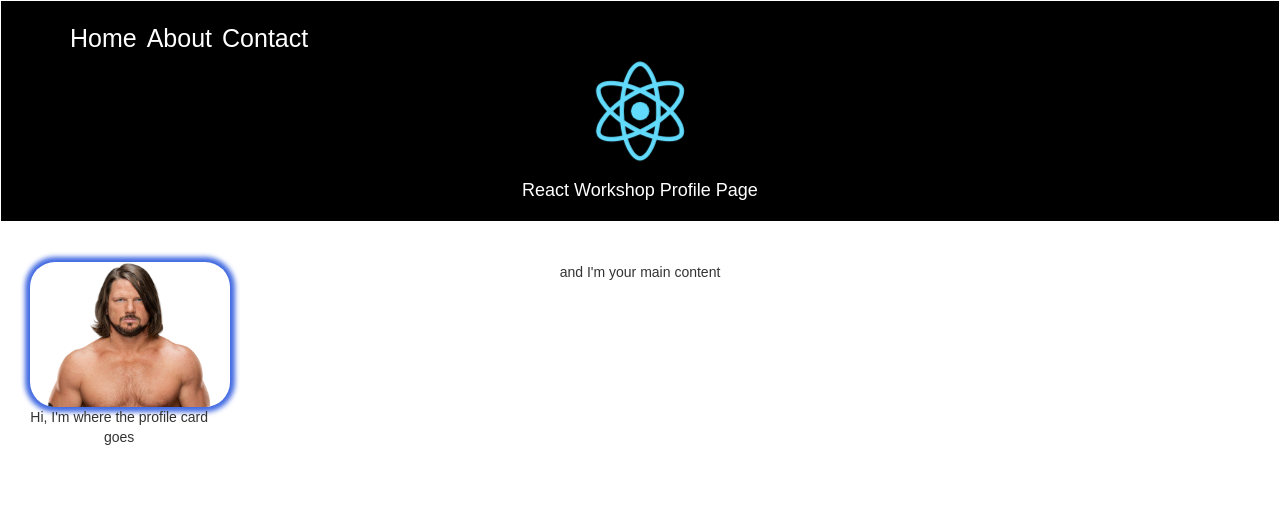
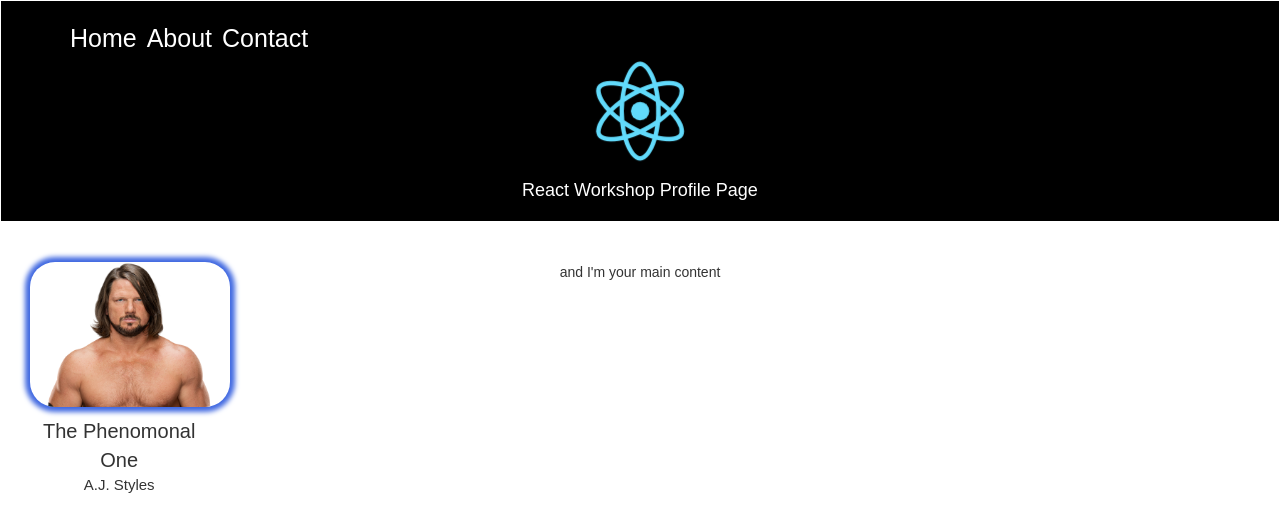
Before and after one commit to yihdego/react-workshop, a React (Create React App) app: page / in a window 1280 px wide. Shown: the top 532 px of the page. Built offline with nearby package versions, Linux system fonts and the light colour scheme.

Commit message:
happy with profile card i mean add this.props for name and nickname and css styles

```diff
--- a/src/App.js
+++ b/src/App.js
@@ -1,13 +1,18 @@
 import React, { Component } from 'react';
 import ProfilePicture from '../images/styles-profile.png'
 import './App.css';
+
 import Navbar from './containers/Navbar'
 import ProfileCard from './components/ProfileCard'
 import Content from './components/Content'
 
 class App extends Component {
+
   render() {
+    const WrestlerName = "A.J. Styles";
+    const WrestlerNickname = "The Phenomonal One "
     return (
+
       <div className="App">
 
         <Navbar />
@@ -15,7 +20,7 @@ class App extends Component {
       <div className='page'>
         <div className='container-fluid top-padding'>
           <div className='col-md-2'>
-            <ProfileCard picture={ProfilePicture} class="smackdown-profile"/>
+            <ProfileCard picture={ProfilePicture} class="smackdown-profile" name={WrestlerName} nickname={WrestlerNickname}/>
           </div>
           <div className='col-md-8'>
             <Content />
--- a/src/components/ProfileCard.js
+++ b/src/components/ProfileCard.js
@@ -5,7 +5,12 @@ class ProfileCard extends Component {
     return(
       <div>
         <img src={this.props.picture} className={this.props.class}/>
-      Hi, I'm where the profile card goes
+        <div className="title">
+          {this.props.nickname}
+        </div>
+        <div className="name">
+           {this.props.name}
+        </div>
       </div>)
   }
 }
--- a/src/index.css
+++ b/src/index.css
@@ -8,4 +8,13 @@ body {
   width: 200px;
   box-shadow: 0 0 5px 5px royalblue;
   border-radius: 25px;
+  margin-bottom: 10px;
 }
+
+.title {
+  font-size: 20px;
+}
+
+.name {
+  font-size: 15px;
+}
```
